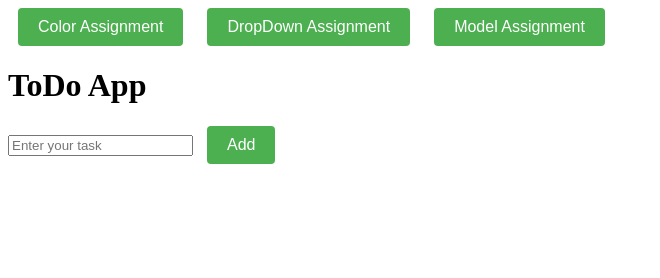
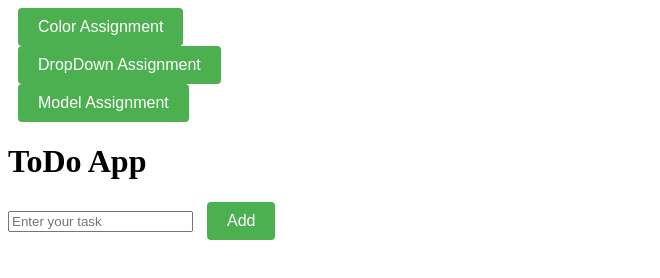
Before and after one commit to sintu009/jsp_assignment, a plain HTML site: page index.html in a window 1280 px wide. Shown: the whole page, without its empty margins (0-660 px from the left). Drawn offline with Linux system fonts and the light colour scheme.

Commit message:
first commit

```diff
--- a/index.html
+++ b/index.html
@@ -34,8 +34,8 @@
 
 
 
-    <button onclick="document.location='color.html' ">Color Assignment</button>
-    <button onclick="document.location='dropdown.html' ">DropDown Assignment</button>
+    <button onclick="document.location='color.html' ">Color Assignment</button><br>
+    <button onclick="document.location='dropdown.html' ">DropDown Assignment</button><br>
     <button onclick="document.location='MODEL.html' ">Model Assignment</button>
 
 
```
